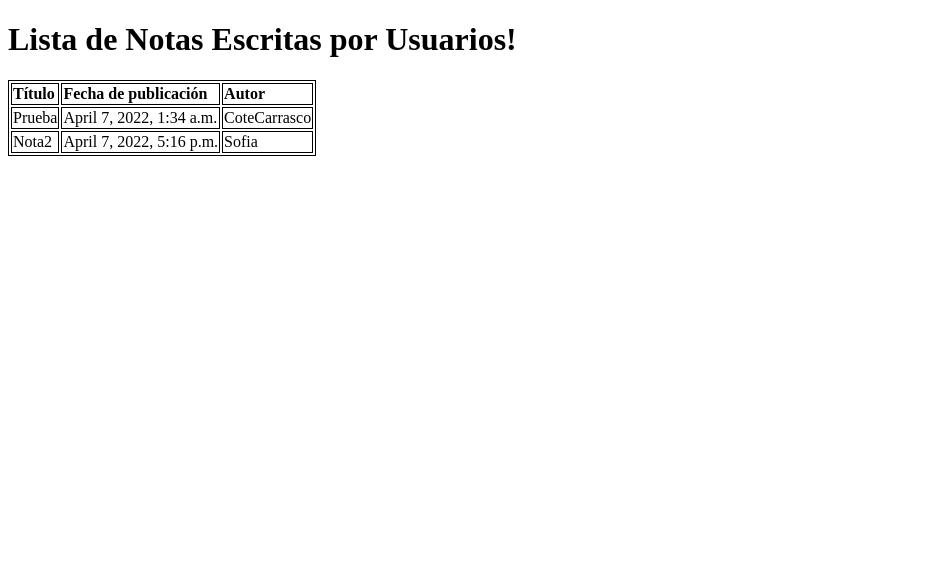
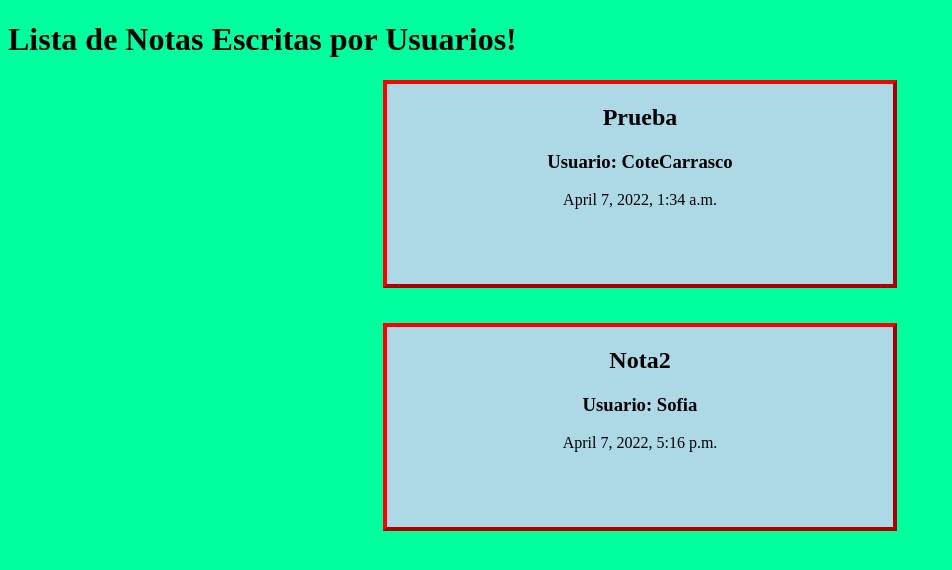
Before and after one commit to CarrascoJose/DjangoProjects, a Django app: page /home/ in a window 1280 px wide. Shown: the top 570 px of the page, without its empty margins (0-952 px from the left). Run offline with Django 4.2, Linux system fonts and the light colour scheme; data comes from the database, SQL or seed files in the repository; both versions use the stored data as it was after the commit.

Commit message:
Adding some html and css to the home page

```diff
--- a/notes_project/notes/static/styles/home.css
+++ b/notes_project/notes/static/styles/home.css
@@ -1,4 +1,22 @@
+body {
+    background: rgb(0, 255, 157);
+    overflow: hidden;
+    color: black;
+}
+
 table, th, td {
     border: 1px solid black;
     text-align: left;
 }
+
+.homeDiv{
+    align-items: center;
+    height: 200px;
+    width: 40%;
+    border: 4px outset red;
+    background-color: lightblue;
+    text-align: center;
+    margin: auto;
+}
+
+.sample{margin: 35px ;}
--- a/notes_project/notes/templates/notes/home.html
+++ b/notes_project/notes/templates/notes/home.html
@@ -11,19 +11,15 @@
 </head>
 <body>
     <h1>Lista de Notas Escritas por Usuarios!</h1>
-    <table>
-        <tr>
-            <th>Título</th>
-            <th>Fecha de publicación</th>
-            <th>Autor</th>
-        </tr>
-        {% for note in object_list%}
-                    <tr>
-                        <td>{{note.title}}</td>
-                        <td>{{note.publish_date}}</td>
-                        <td>{{note.user}}</td>
-                    </tr>
-        {% endfor %}
-    </table>
+    {% for note in object_list%}
+        <div class = "homeDiv">
+            <section>
+                <h1>{{note.title}}</h1>
+                <h3>Usuario: {{note.user}}</h3>
+                <p>{{note.publish_date}}</p>
+            </section>
+        </div>
+        <div class="sample"></div>
+    {% endfor %}
 </body>
 </html>
```
Also changed, not shown: notes_project/db.sqlite3, notes_project/voltio.PNG (added).
